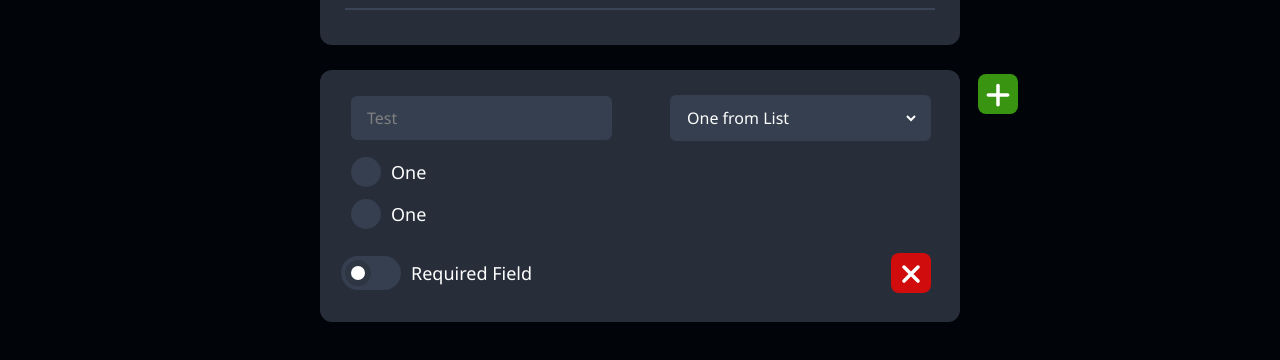
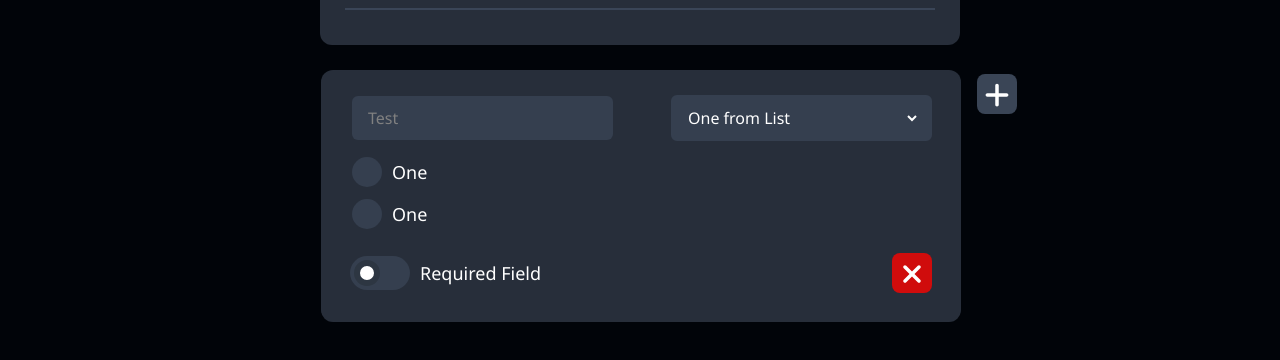
Before and after one commit to VektorDio/Nextforms, a Next.js app: page /home/formConstructor in a window 1280 px wide. Shown: the part 196-556 px from the top of the page. Built offline with nearby package versions, Linux system fonts and the light colour scheme.

Commit message:
Fixed add button

```diff
--- a/src/components/buttons/addButton/confirmButton.module.css
+++ b/src/components/buttons/addButton/confirmButton.module.css
@@ -1,5 +1,5 @@
 .button{
-    background-color: #399412;
+    background-color: #3a4556;
     border: none;
     margin: 4px 8px;
     border-radius: 8px;
@@ -9,7 +9,7 @@
     height: 40px;
 }
 
-.button:hover {background-color: #2b6b10;}
+.button:hover {background-color: #272e3a;}
 
 .icon{
     width: 28px;
--- a/src/components/constructorElements/constructorBlock/constructorBlock.module.css
+++ b/src/components/constructorElements/constructorBlock/constructorBlock.module.css
@@ -60,6 +60,7 @@
 }
 
 .blockFooter{
+    margin-left: 8px;
     display: flex;
     justify-content: space-between;
     align-items: center;
@@ -72,6 +73,6 @@
 }
 
 .addButton{
-    padding-left: 10px;
+    padding-left: 8px;
     display: block;
 }
--- a/src/components/constructorElements/constructorBlock/index.js
+++ b/src/components/constructorElements/constructorBlock/index.js
@@ -38,7 +38,6 @@ const ConstructorBlock = () => {
                         </div>
                         <div className={styles.blockFooter}>
                             <ToggleButton text={"Required Field"}></ToggleButton>
-
                             <DeleteButton></DeleteButton>
                         </div>
                     </>
```
